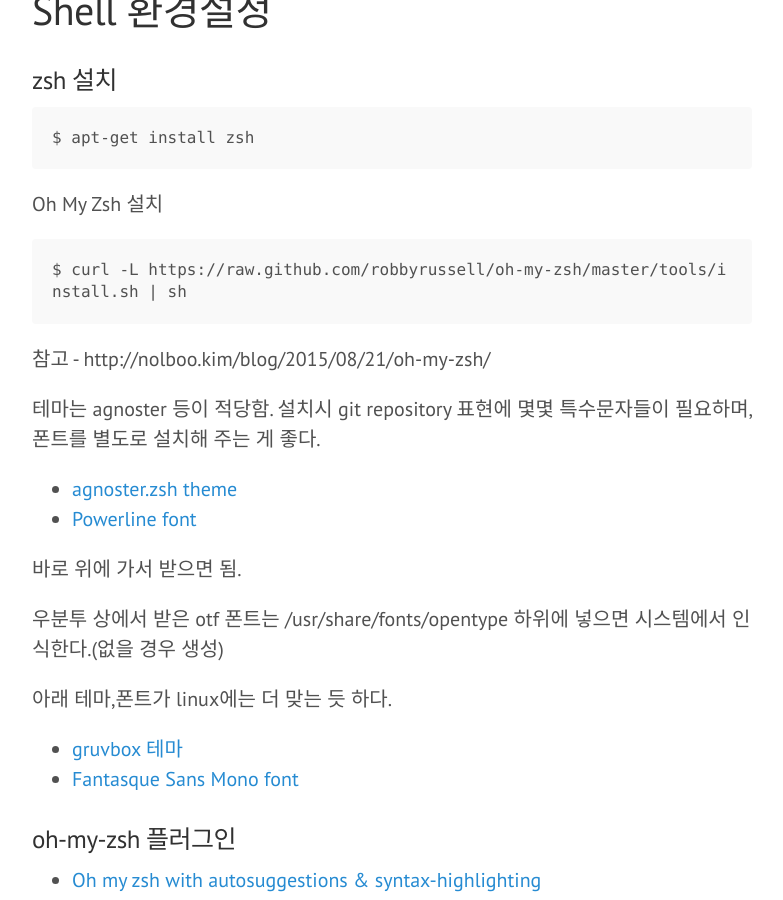
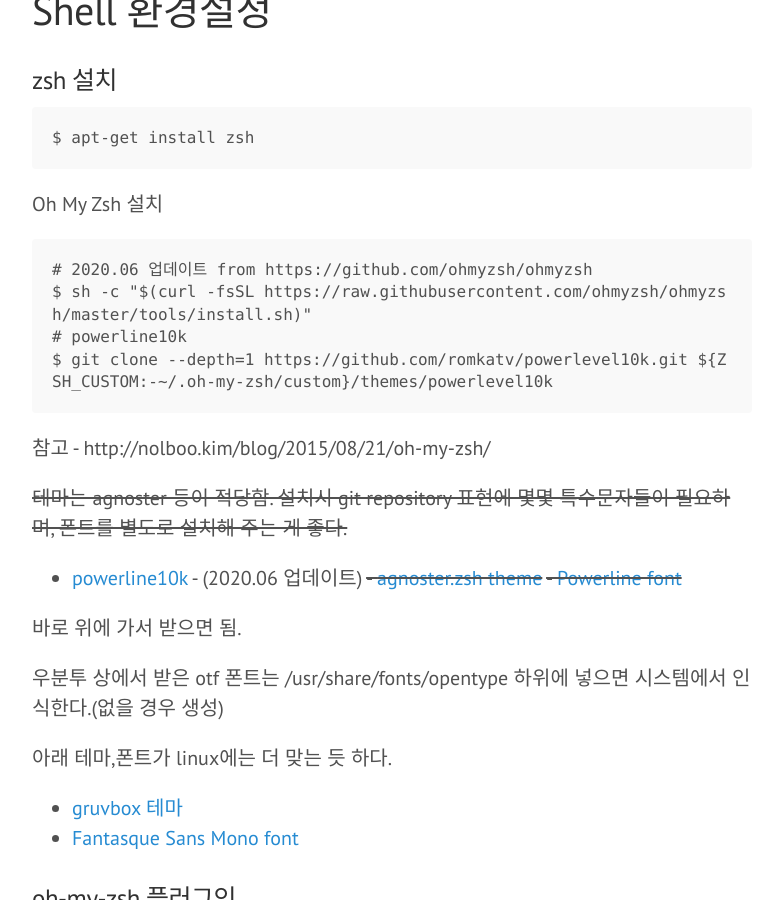
Before and after one commit to skaqud/skaqud.github.com, a Jekyll site: the page built from _posts/2016-01-03-VM-BaseEnv.markdown, in a window 1280 px wide and 900 px high, scrolled down 1961 px. Shown: the whole window, without its empty margins (248-1031 px from the left). Built offline with Jekyll 4.4.1, drawn with Linux system fonts in a browser that asks for light colours.

Commit message:
update posts

```diff
--- a/_posts/2016-01-03-VM-BaseEnv.markdown
+++ b/_posts/2016-01-03-VM-BaseEnv.markdown
@@ -67,14 +67,18 @@
 
 Oh My Zsh 설치
 
-    $ curl -L https://raw.github.com/robbyrussell/oh-my-zsh/master/tools/install.sh | sh
+    # 2020.06 업데이트 from https://github.com/ohmyzsh/ohmyzsh
+    $ sh -c "$(curl -fsSL https://raw.githubusercontent.com/ohmyzsh/ohmyzsh/master/tools/install.sh)"
+    # powerline10k
+    $ git clone --depth=1 https://github.com/romkatv/powerlevel10k.git ${ZSH_CUSTOM:-~/.oh-my-zsh/custom}/themes/powerlevel10k
 
 참고 - http://nolboo.kim/blog/2015/08/21/oh-my-zsh/
 
-테마는 agnoster 등이 적당함. 설치시 git repository 표현에 몇몇 특수문자들이 필요하며, 폰트를 별도로 설치해 주는 게 좋다.
+~~테마는 agnoster 등이 적당함. 설치시 git repository 표현에 몇몇 특수문자들이 필요하며, 폰트를 별도로 설치해 주는 게 좋다.~~
 
-- [agnoster.zsh theme](https://gist.github.com/agnoster/371287)
-- [Powerline font](https://github.com/powerline/fonts)
+- [powerline10k](https://github.com/romkatv/powerlevel10k#oh-my-zsh) - (2020.06 업데이트)
+~~- [agnoster.zsh theme](https://gist.github.com/agnoster/371287)~~
+~~- [Powerline font](https://github.com/powerline/fonts)~~
 
 바로 위에 가서 받으면 됨.
 
```
